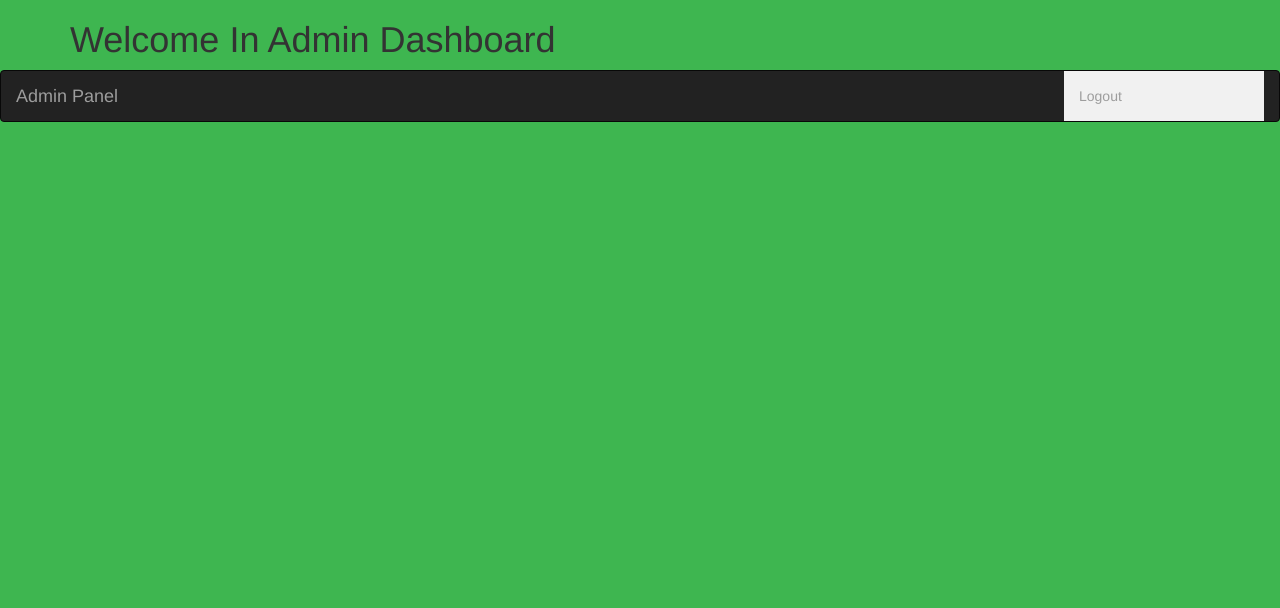
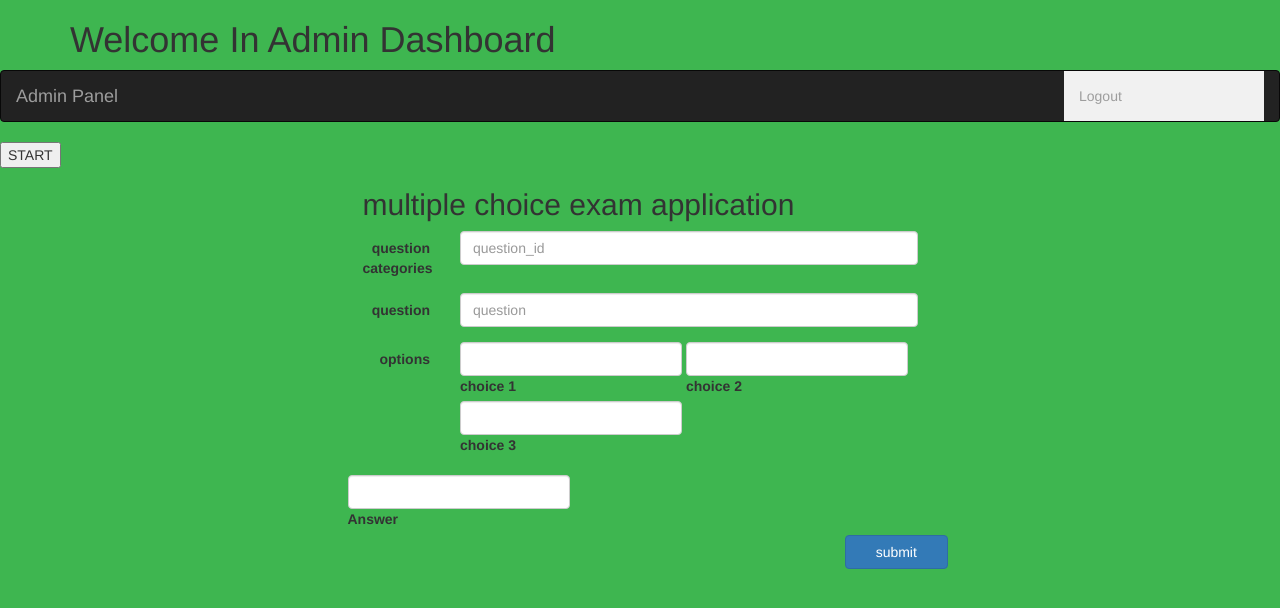
Before and after one commit to ShalikHub/oamk_php, a CodeIgniter app: page /oamk_php/index.php/admin/dashboard/index in a window 1280 px wide. Shown: the top 608 px of the page. Run offline with CodeIgniter, Linux system fonts and the light colour scheme; some libraries are stand-ins or nearby versions.

Commit message:
putting question creating form to admin dashboard

```diff
--- a/application/controllers/question.php
+++ b/application/controllers/question.php
@@ -12,7 +12,7 @@ class Question extends CI_Controller{
       if ($this->session->userdata('user_id'))
           redirect(base_url('dashboard'));
       $this->load->helper('form');
-      $this->load->view('admin_login');
+      #$this->load->view('admin_login');
       $this->load->library('form_validation');
 
 
--- a/application/views/admin/dashboard_view.php
+++ b/application/views/admin/dashboard_view.php
@@ -62,6 +62,60 @@ ul {
             </div>
         </nav>
 
+        <div>
+       		<button type="button">START</button>
+       	 </div>
+
+        <div class="container">
+       	<div class="row">
+       		<form method="post" class="form-horizontal col-md-6 col-md-offset-3" action="">
+       		<h2>multiple choice exam application</h2>
+       			<div class="form-group">
+       			    <label for="input1" class="col-sm-2 control-label">question categories</label>
+       			    <div class="col-sm-10">
+       			      <input type="number" name="id"  class="form-control" id="input1" placeholder="question_id" />
+       			    </div>
+       			</div>
+
+       			<div class="form-group">
+       			    <label for="input2" class="col-sm-2 control-label">question</label>
+       			    <div class="col-sm-10">
+       			      <input type="text" name="question"  class="form-control" id="input2" placeholder="question" />
+       			    </div>
+       			</div>
+
+
+
+       			<div class="form-group" class="form-group">
+       			<label for="input" class="col-sm-2 control-label">options</label>
+       			<div class="col-sm-10">
+       			  <label>
+       			    <input type="text" name="choice1" class="form-control" id="input3" > choice 1
+       			  </label>
+       			  	  <label>
+       			    <input type="text" name="choice2" class="form-control" id="input4"> choice 2
+       			  </label>
+
+               <label>
+             <input type="text" name="choice3"  class="form-control" id="input5"> choice 3
+           </label>
+       			</div>
+       			</div>
+
+           <div class="form-group">
+             <label>
+           <input type="text" name="answer"  class="form-control" id="input6"> Answer</label>
+           <div class="col-sm-10">
+
+           </div>
+
+       			<div class="form-group">
+
+       			<input type="submit" class="btn btn-primary col-md-2 col-md-offset-10" value="submit" />
+       		</form>
+       	</div>
+       </div>
+
 
         <script src="<?php echo base_url(); ?>assets/js/jquery.min.js"></script>
         <script src="<?php echo base_url(); ?>assets/js/bootstrap.min.js"></script>
```
